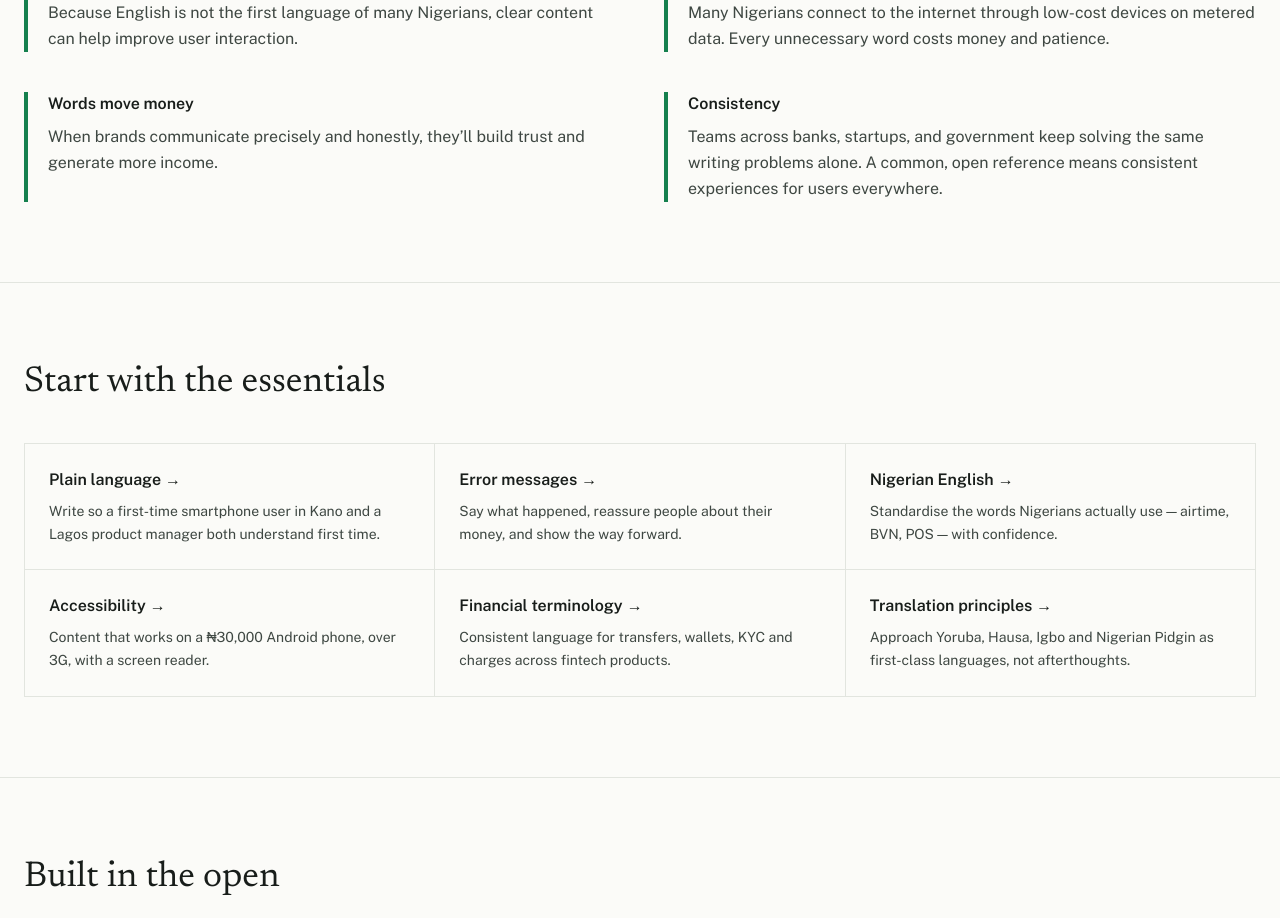
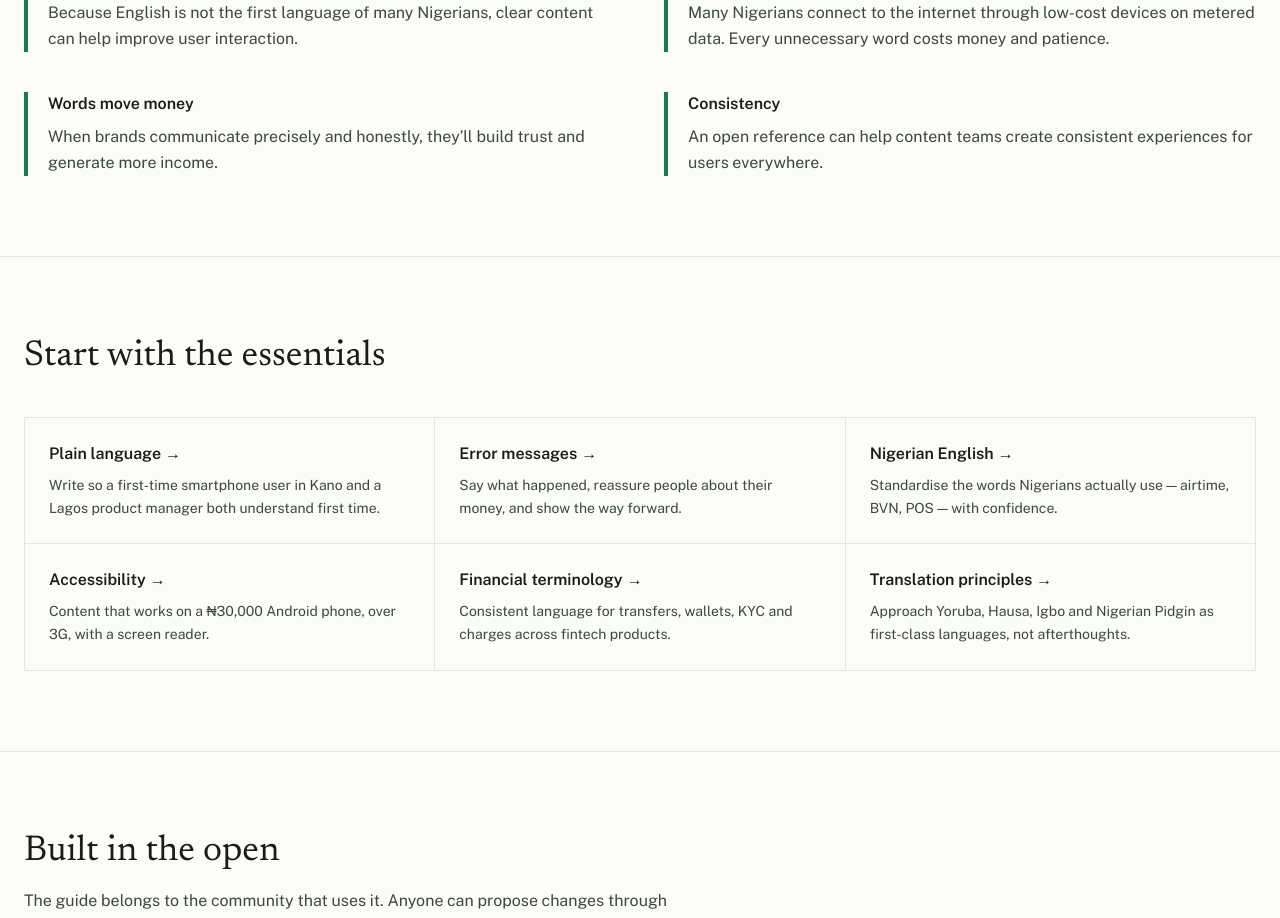
Before and after one commit to omoadejimi/ncsg, a Next.js app: page / in a window 1280 px wide. Shown: the part 860-1778 px from the top of the page. Built offline with nearby package versions, Linux system fonts and the light colour scheme; a web font is replaced by a local one.

Commit message:
Refactor body text for consistency section

```diff
--- a/src/app/page.tsx
+++ b/src/app/page.tsx
@@ -58,7 +58,7 @@ const whyItMatters = [
   },
   {
     title: "Consistency",
-    body: "Teams across banks, startups, and government keep solving the same writing problems alone. A common, open reference means consistent experiences for users everywhere.",
+    body: "An open reference can help content teams create consistent experiences for users everywhere.",
   },
 ];
 
```
